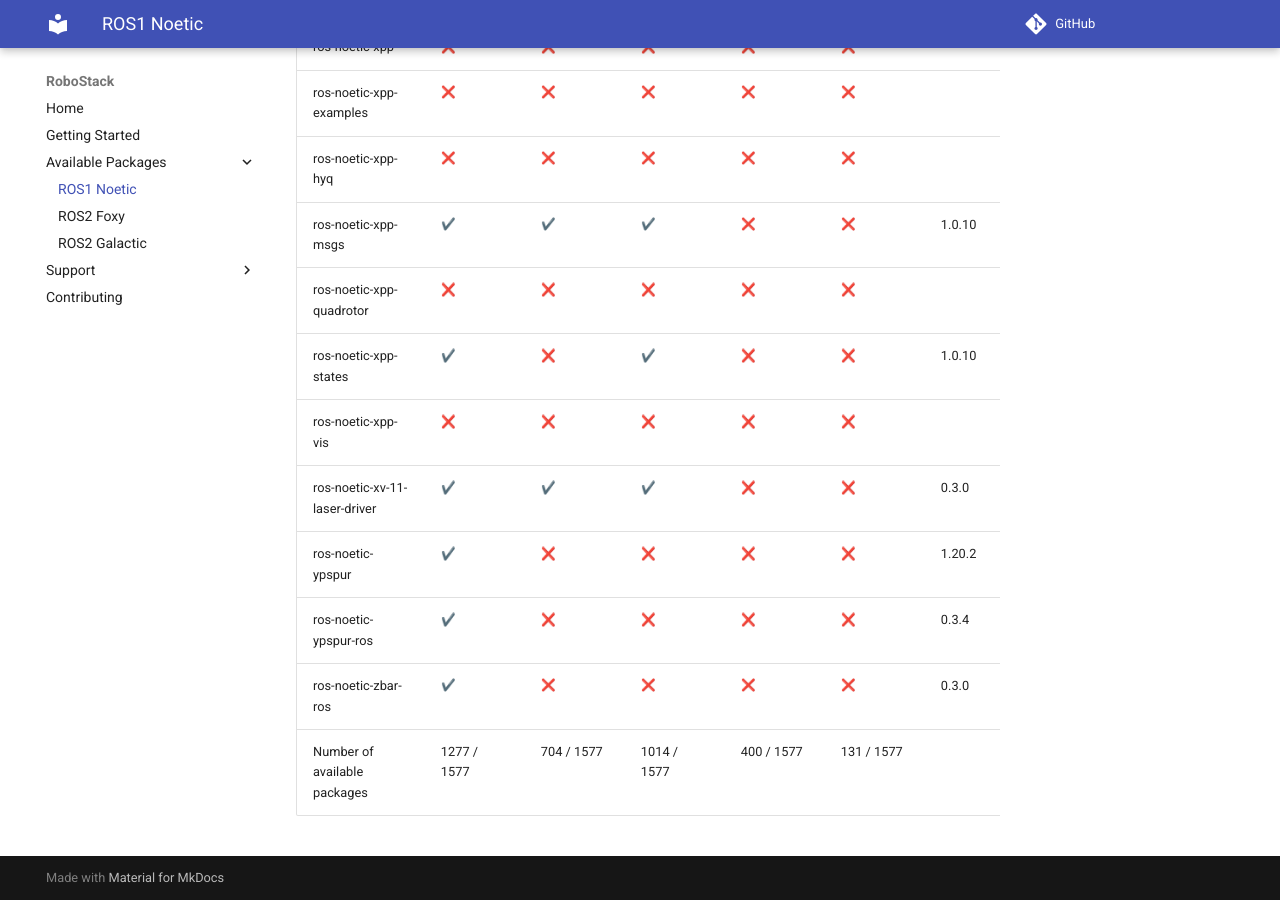
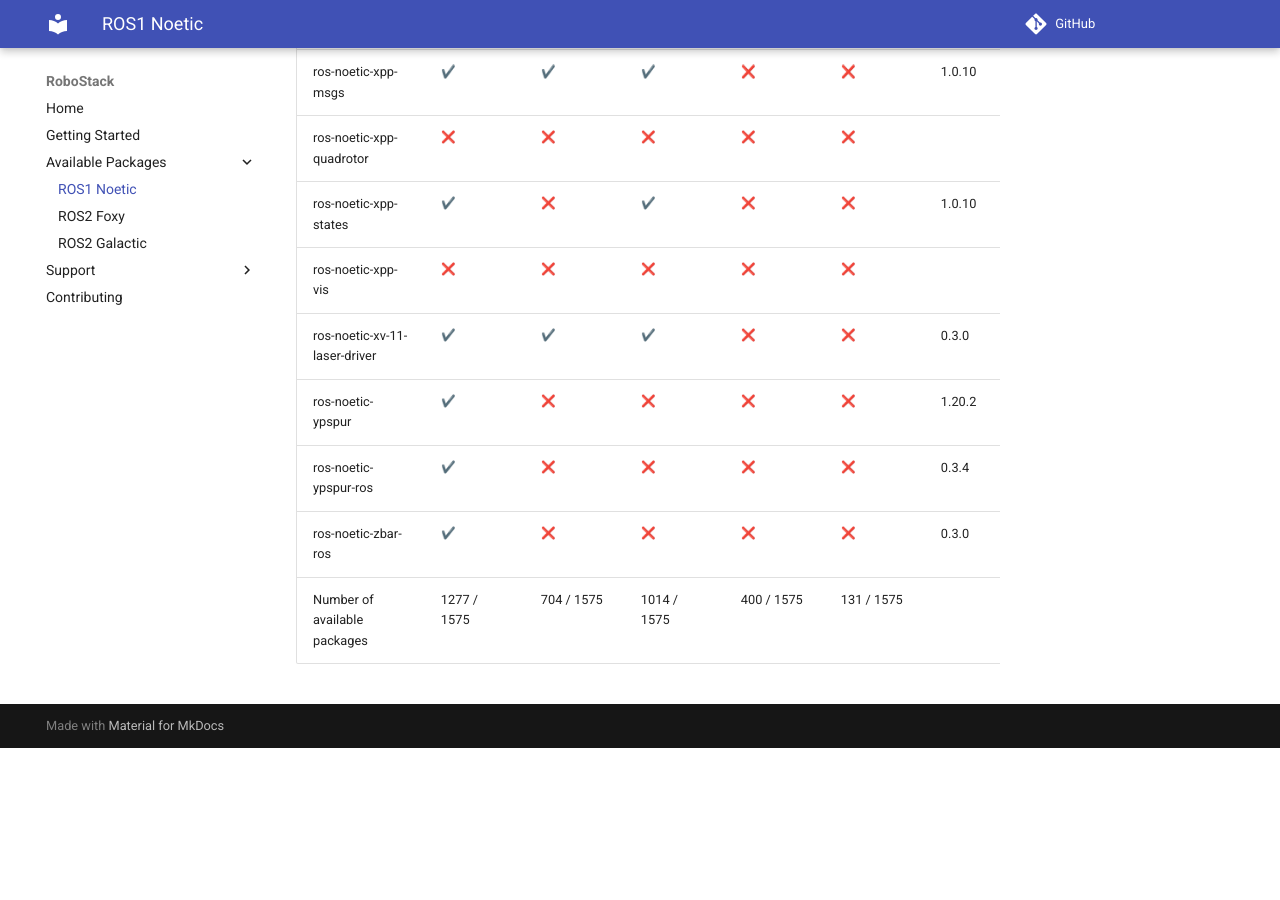
Before and after one commit to RoboStack/robostack.github.io, an MkDocs documentation site: the page built from docs/noetic.md, in a window 1280 px wide and 900 px high, scrolled down 114287 px. Built offline with MkDocs 1.6.1 and Material for MkDocs 9.7.7, drawn with Linux system fonts in a browser that asks for light colours; emoji names are drawn with the system emoji font; comment, search, counter and statistics services are not loaded; after the commit the page ends 115035 px from its top, so only the background shows below that; some of the changed text lies outside the part shown.

Commit message:
Update tables

```diff
--- a/docs/noetic.md
+++ b/docs/noetic.md
@@ -1577,4 +1575,4 @@
 | ros-noetic-ypspur | :heavy_check_mark: { data-sort='1' } | :x: { data-sort='0' } | :x: { data-sort='0' } | :x: { data-sort='0' } | :x: { data-sort='0' } | 1.20.2  |
 | ros-noetic-ypspur-ros | :heavy_check_mark: { data-sort='1' } | :x: { data-sort='0' } | :x: { data-sort='0' } | :x: { data-sort='0' } | :x: { data-sort='0' } | 0.3.4  |
 | ros-noetic-zbar-ros | :heavy_check_mark: { data-sort='1' } | :x: { data-sort='0' } | :x: { data-sort='0' } | :x: { data-sort='0' } | :x: { data-sort='0' } | 0.3.0  |
-| Number of available packages |  1277 / 1577 | 704 / 1577 | 1014 / 1577 | 400 / 1577 | 131 / 1577 |
+| Number of available packages |  1277 / 1575 | 704 / 1575 | 1014 / 1575 | 400 / 1575 | 131 / 1575 |
```
Also changed, not shown: other parts of docs/noetic.md (+0 -2 lines).
